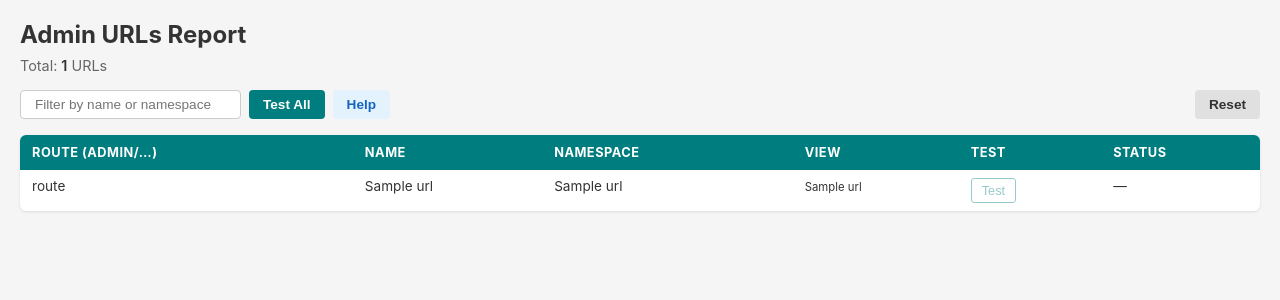
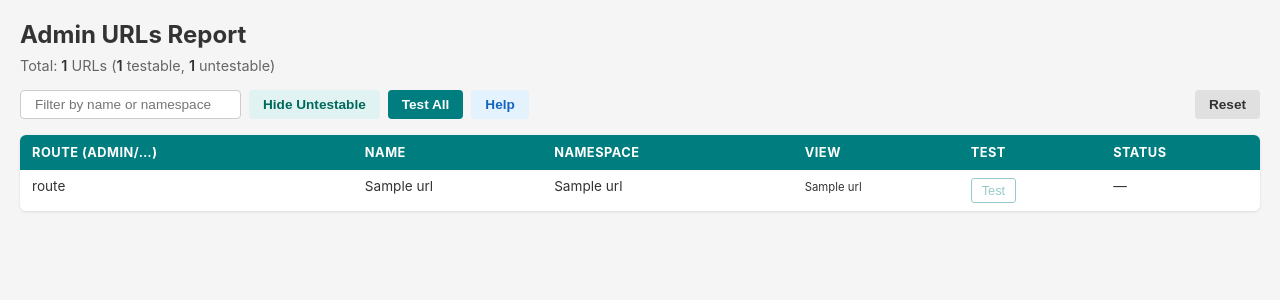
Before and after one commit to nm-packages/wagtail-unveil, a Django app: template wagtail_unveil/templates/wagtail_unveil/admin_urls_report.html in a window 1280 px wide. Shown: the top 300 px of the page. Run offline with Django 5.2, Linux system fonts and the light colour scheme; the template is opened without the code that fills it: most values are stand-ins (such as "Sample title", 1, 10 or a date in 2020); parts of the project's set-up code (start-up, migrations or seed data) failed here and were passed over.

Commit message:
show / hide untestable

```diff
--- a/wagtail_unveil/static/wagtail_unveil/css/admin_urls_report.css
+++ b/wagtail_unveil/static/wagtail_unveil/css/admin_urls_report.css
@@ -39,6 +39,9 @@ tr:hover { background: #f9f9f9; }
 .cancel-btn:hover { background: #a31f1f; }
 .reset-btn { padding: 6px 14px; border: none; background: #e0e0e0; color: #333; border-radius: 4px; cursor: pointer; font-size: 0.85rem; font-weight: 600; margin-left: auto; }
 .reset-btn:hover { background: #bdbdbd; }
+.toggle-untestable-btn { padding: 6px 14px; border: none; background: #e0f2f1; color: #00695c; border-radius: 4px; cursor: pointer; font-size: 0.85rem; font-weight: 600; }
+.toggle-untestable-btn:hover { background: #b2dfdb; }
+.toggle-untestable-btn.active { background: #007d7e; color: #fff; }
 .help-btn { padding: 6px 14px; border: none; background: #e3f2fd; color: #1565c0; border-radius: 4px; cursor: pointer; font-size: 0.85rem; font-weight: 600; }
 .help-btn:hover { background: #bbdefb; }
 .help-btn.active { background: #1565c0; color: #fff; }
--- a/wagtail_unveil/static/wagtail_unveil/js/admin_urls_report.js
+++ b/wagtail_unveil/static/wagtail_unveil/js/admin_urls_report.js
@@ -1,6 +1,10 @@
 var currentSearchTerm = "";
 var currentSortCol = null;
 var currentSortAsc = true;
+var hideUntestable = (function() {
+    var match = document.cookie.match(/(?:^|; )unveil_hide_untestable=([^;]*)/);
+    return match ? match[1] === "1" : false;
+})();
 
 function applyFilters() {
     var rows = document.querySelectorAll("tbody tr");
@@ -17,8 +21,24 @@ function applyFilters() {
                 }
             }
         }
-        row.classList.toggle("hidden", !searchMatch);
+        var untestableMatch = true;
+        if (hideUntestable) {
+            var testBtn = row.querySelector(".test-btn");
+            if (testBtn && testBtn.disabled) {
+                untestableMatch = false;
+            }
+        }
+        row.classList.toggle("hidden", !searchMatch || !untestableMatch);
     });
+}
+
+function toggleUntestable() {
+    hideUntestable = !hideUntestable;
+    var btn = document.querySelector(".toggle-untestable-btn");
+    btn.textContent = hideUntestable ? "Show Untestable" : "Hide Untestable";
+    btn.classList.toggle("active", hideUntestable);
+    document.cookie = "unveil_hide_untestable=" + (hideUntestable ? "1" : "0") + "; path=/; max-age=31536000";
+    applyFilters();
 }
 
 var searchInput = document.querySelector(".search-input");
@@ -36,6 +56,16 @@ searchClear.addEventListener("click", function() {
     searchClear.classList.add("hidden");
     applyFilters();
 });
+
+// Initialize toggle button state from cookie
+(function() {
+    var btn = document.querySelector(".toggle-untestable-btn");
+    if (btn && hideUntestable) {
+        btn.textContent = "Show Untestable";
+        btn.classList.add("active");
+        applyFilters();
+    }
+})();
 
 // Column sorting
 document.querySelectorAll("th[data-sort-col]").forEach(function(th) {
--- a/wagtail_unveil/templates/wagtail_unveil/admin_urls_report.html
+++ b/wagtail_unveil/templates/wagtail_unveil/admin_urls_report.html
@@ -11,7 +11,7 @@
     <div class="container">
         <h1>Admin URLs Report</h1>
         <p class="summary">
-            Total: <span>{{ url_count }}</span> URLs
+            Total: <span>{{ url_count }}</span> URLs (<span>{{ testable_count }}</span> testable, <span>{{ untestable_count }}</span> untestable)
         </p>
 
         <div class="filters">
@@ -19,6 +19,7 @@
                 <input type="text" class="search-input" placeholder="Filter by name or namespace…">
                 <button type="button" class="search-clear hidden" aria-label="Clear search">&times;</button>
             </div>
+            <button class="toggle-untestable-btn" onclick="toggleUntestable()">Hide Untestable</button>
             <button class="test-all-btn" onclick="testAll()">Test All</button>
             <button class="pause-btn hidden">Pause</button>
             <button class="cancel-btn hidden" onclick="cancelTests()">Cancel</button>
@@ -73,6 +74,8 @@
                         <dd>Sends a GET request and shows the HTTP status code.</dd>
                         <dt>Test All</dt>
                         <dd>Runs through all visible URLs sequentially.</dd>
+                        <dt>Hide / Show Untestable</dt>
+                        <dd>Toggles visibility of rows that can't be tested (parameterized, POST-only, regex). Preference is saved in a cookie.</dd>
                         <dt>Pause / Continue / Cancel</dt>
                         <dd>Controls for the Test All run. Failed URLs move to the top.</dd>
                     </dl>
--- a/wagtail_unveil/templates/wagtail_unveil/frontend_urls_report.html
+++ b/wagtail_unveil/templates/wagtail_unveil/frontend_urls_report.html
@@ -11,7 +11,7 @@
     <div class="container">
         <h1>Frontend URLs Report</h1>
         <p class="summary">
-            Total: <span>{{ url_count }}</span> URLs
+            Total: <span>{{ url_count }}</span> URLs (<span>{{ testable_count }}</span> testable, <span>{{ untestable_count }}</span> untestable)
         </p>
 
         <div class="filters">
@@ -19,6 +19,7 @@
                 <input type="text" class="search-input" placeholder="Filter by URL, title or name…">
                 <button type="button" class="search-clear hidden" aria-label="Clear search">&times;</button>
             </div>
+            <button class="toggle-untestable-btn" onclick="toggleUntestable()">Hide Untestable</button>
             <button class="test-all-btn" onclick="testAll()">Test All</button>
             <button class="pause-btn hidden">Pause</button>
             <button class="cancel-btn hidden" onclick="cancelTests()">Cancel</button>
@@ -62,6 +63,8 @@
                         <dd>Sends a GET request and shows the HTTP status code.</dd>
                         <dt>Test All</dt>
                         <dd>Runs through all visible testable URLs sequentially.</dd>
+                        <dt>Hide / Show Untestable</dt>
+                        <dd>Toggles visibility of rows that can't be tested (parameterized, regex). Preference is saved in a cookie.</dd>
                         <dt>Pause / Continue / Cancel</dt>
                         <dd>Controls for the Test All run. Failed URLs move to the top.</dd>
                     </dl>
--- a/wagtail_unveil/views.py
+++ b/wagtail_unveil/views.py
@@ -55,9 +55,12 @@ def admin_urls_report(request):
         return HttpResponseNotFound()
 
     urls = get_admin_urls()
+    testable_count = sum(1 for u in urls if u.is_testable)
     context = {
         "urls": urls,
         "url_count": len(urls),
+        "testable_count": testable_count,
+        "untestable_count": len(urls) - testable_count,
     }
     return render(request, "wagtail_unveil/admin_urls_report.html", context)
 
@@ -108,8 +111,11 @@ def frontend_urls_report(request):
         return HttpResponseNotFound()
 
     urls = get_frontend_urls()
+    testable_count = sum(1 for u in urls if u.is_testable)
     context = {
         "urls": urls,
         "url_count": len(urls),
+        "testable_count": testable_count,
+        "untestable_count": len(urls) - testable_count,
     }
     return render(request, "wagtail_unveil/frontend_urls_report.html", context)
```
Also changed, not shown: wagtail_unveil/CLAUDE.md (+1 -1 lines), wagtail_unveil/tests.py (+20 -0 lines), README.md, db.sqlite3.
